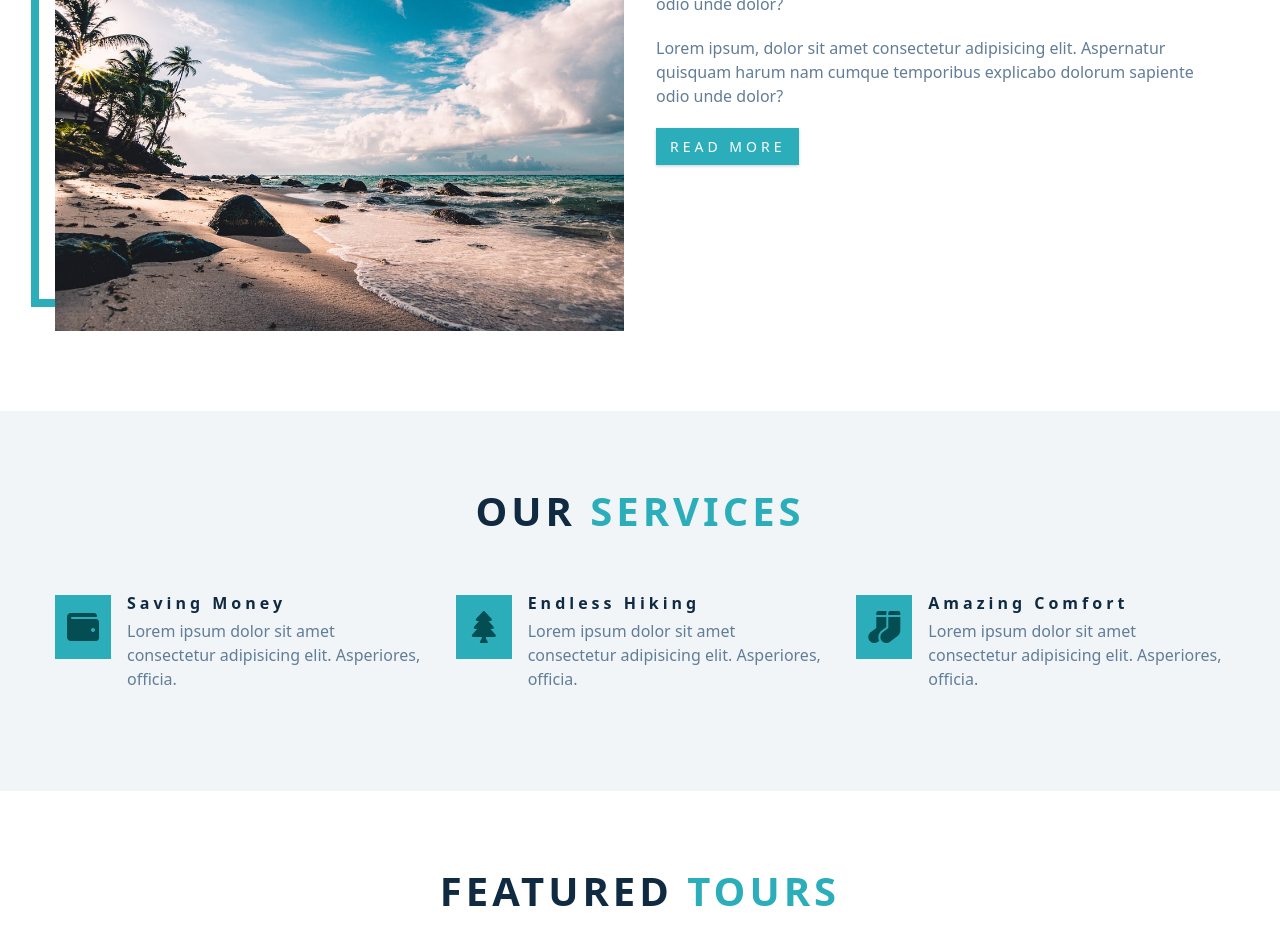
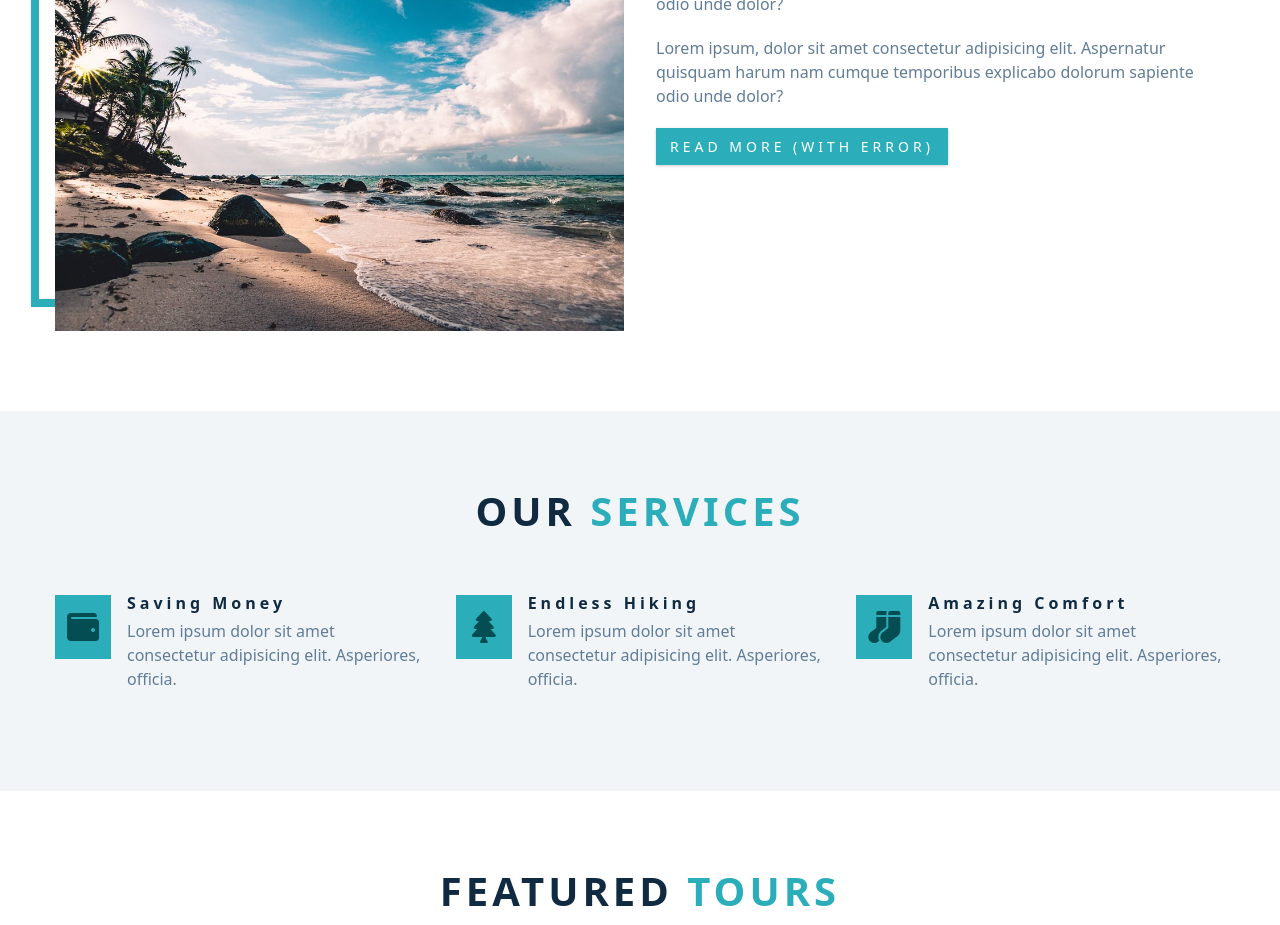
Before and after one commit to krzano/temp-backroads-app, a React (Create React App) app: page / in a window 1280 px wide. Shown: the part 1080-2005 px from the top of the page. Built offline with nearby package versions, Linux system fonts and the light colour scheme.

Commit message:
checking if works

```diff
--- a/src/components/About.js
+++ b/src/components/About.js
@@ -20,8 +20,8 @@ const About = () => {
 						Lorem ipsum, dolor sit amet consectetur adipisicing elit. Aspernatur quisquam harum nam cumque temporibus
 						explicabo dolorum sapiente odio unde dolor?
 					</p>
-					<a href='#home' className='btn'>
-						read more
+					<a href='#' className='btn'>
+						read more (with error)
 					</a>
 				</article>
 			</div>
```
